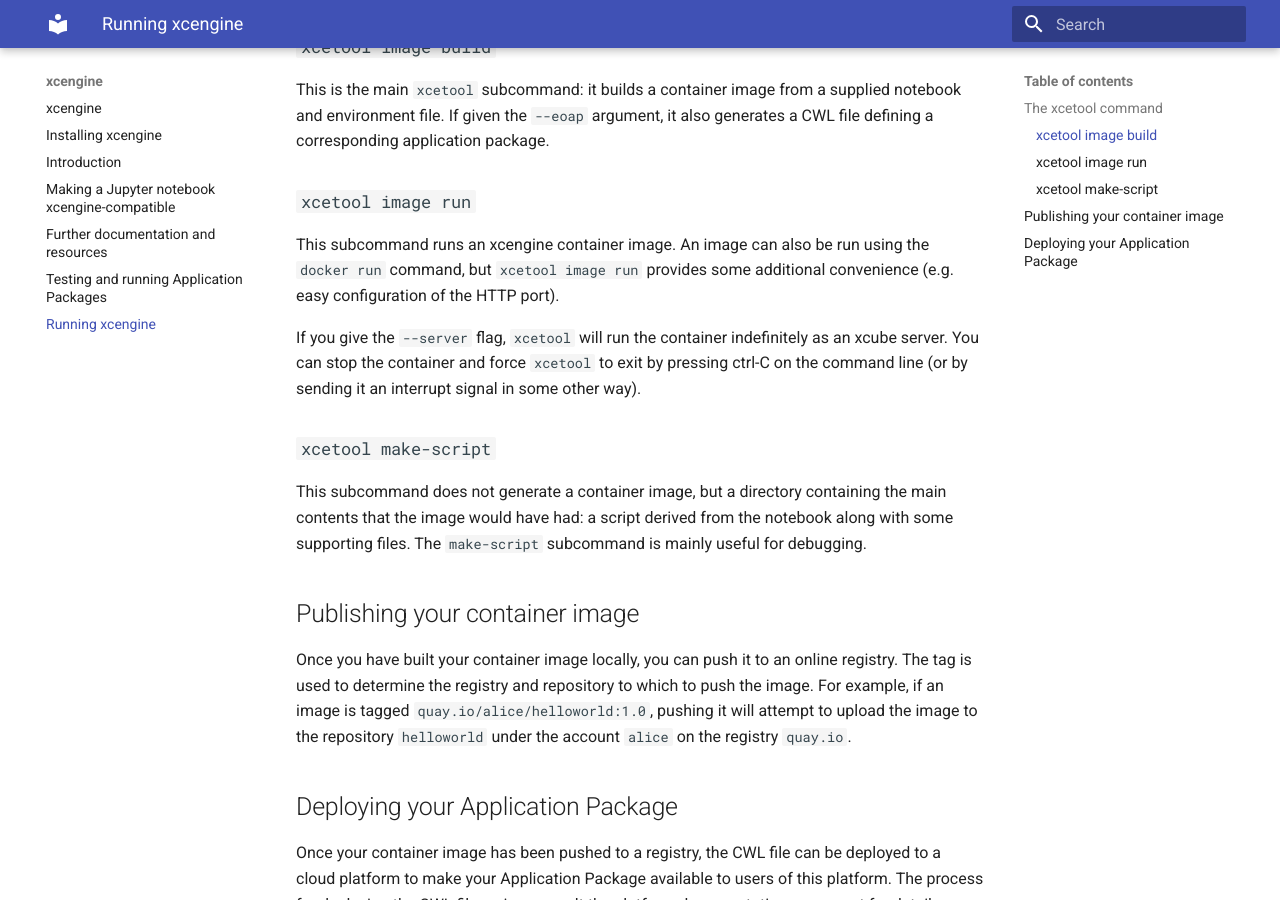
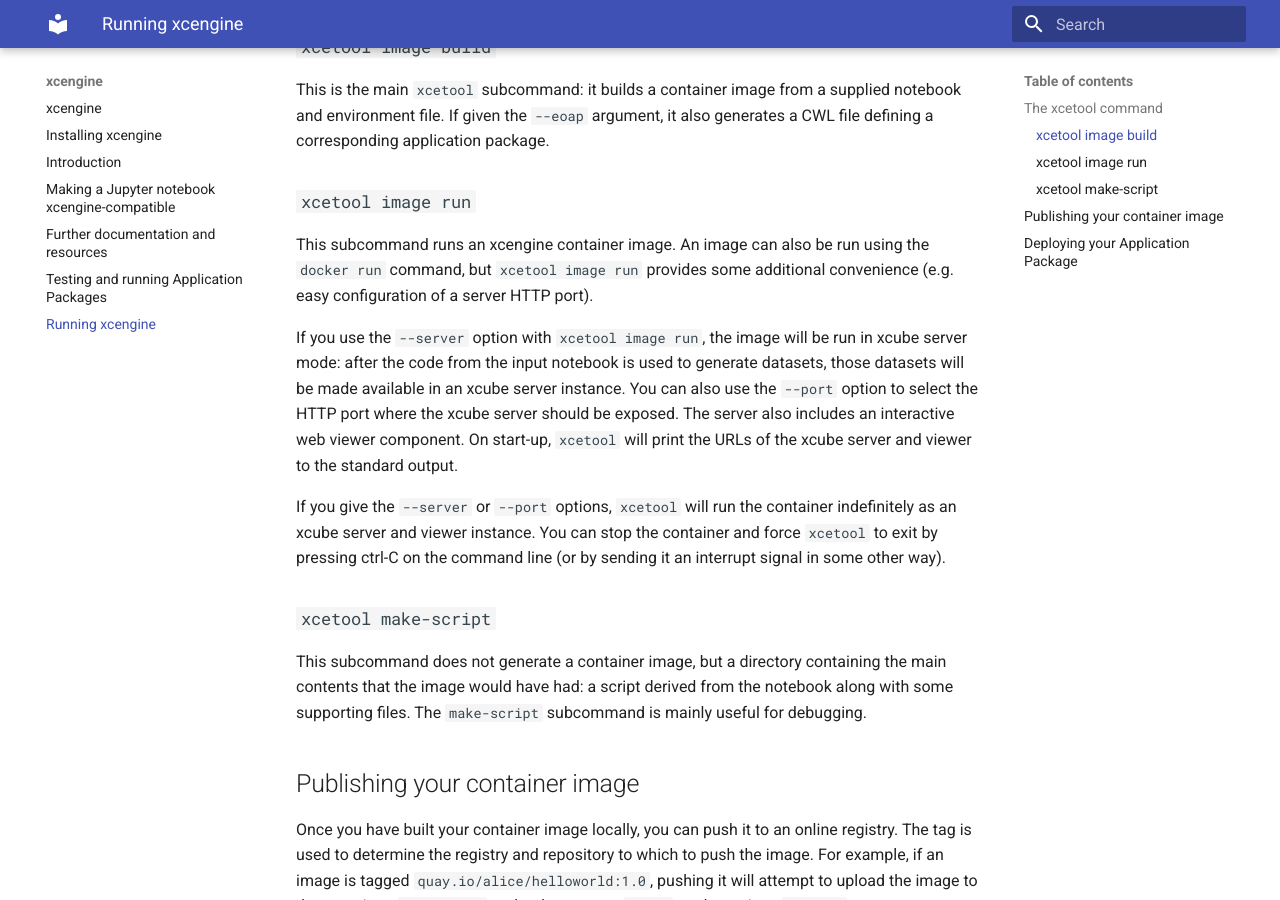
Before and after one commit to xcube-dev/xcengine, an MkDocs documentation site: the page built from docs/xcetool.md, in a window 1280 px wide and 900 px high, scrolled down 350 px. Built offline with MkDocs 1.6.1 and Material for MkDocs 9.7.7, drawn with Linux system fonts in a browser that asks for light colours.

```diff
--- a/docs/xcetool.md
+++ b/docs/xcetool.md
@@ -19,11 +19,19 @@ a CWL file defining a corresponding application package.
 
 This subcommand runs an xcengine container image. An image can also be run using the
 `docker run` command, but `xcetool image run` provides some additional convenience
-(e.g. easy configuration of the HTTP port).
+(e.g. easy configuration of a server HTTP port).
 
-If you give the `--server` flag, `xcetool` will run the container indefinitely as an
-xcube server. You can stop the container and force `xcetool` to exit by pressing
-ctrl-C on the command line (or by sending it an interrupt signal in some other way).
+If you use the `--server` option with `xcetool image run`, the image will be run in
+xcube server mode: after the code from the input notebook is used to generate datasets,
+those datasets will be made available in an xcube server instance. You can also use
+the `--port` option to select the HTTP port where the xcube server should be exposed.
+The server also includes an interactive web viewer component. On start-up, `xcetool`
+will print the URLs of the xcube server and viewer to the standard output.
+
+If you give the `--server` or `--port` options, `xcetool` will run the container
+indefinitely as an xcube server and viewer instance. You can stop the container and
+force `xcetool` to exit by pressing ctrl-C on the command line (or by sending it an
+interrupt signal in some other way).
 
 ### `xcetool make-script`
 
```
Also changed, not shown: CHANGES.md (+1 -0 lines).
